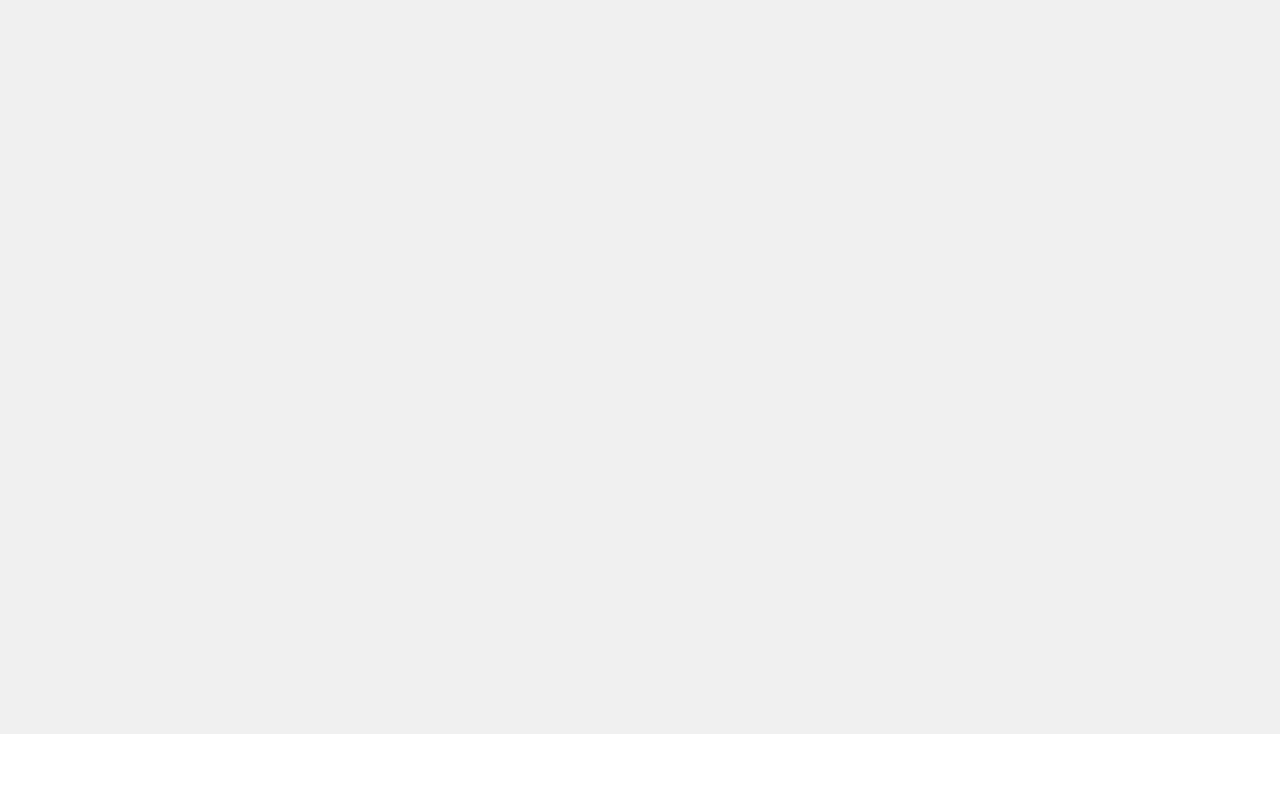
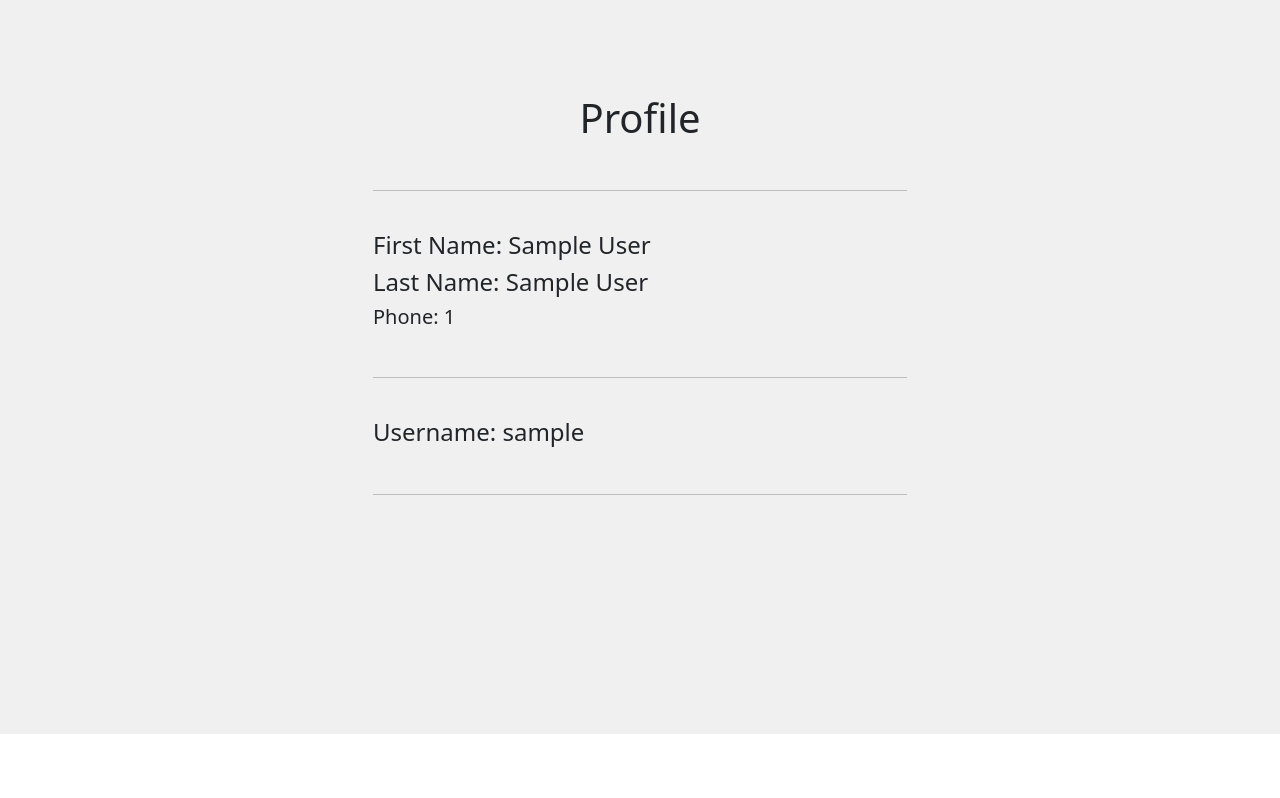
Before and after one commit to jakenapay/Online-Salon-Booking-System, a PHP site: page /profile.php in a window 1280 px wide. Shown: the part 66-864 px from the top of the page. Run offline with PHP 8.4, Linux system fonts and the light colour scheme; the visitor is signed in with stand-in values (Sample User, id 1).

Commit message:
Profile Fixed
Profile fetch from session was implemented

```diff
--- a/process/signup.inc.php
+++ b/process/signup.inc.php
@@ -10,6 +10,7 @@ if (isset($_POST['signup'])) {
     $fn = $_POST['first_name'];
     $ln = $_POST['last_name'];
     $phn = $_POST['phone'];
+    $typ = 'user';
 
     $username = stripcslashes($un);
     $pw = stripcslashes($pw);
@@ -38,7 +39,7 @@ if (isset($_POST['signup'])) {
         exit();
     }
 
-    $sql = "INSERT INTO salon.users (first_name, last_name, phone, username, password, date_created) VALUES ('$fn', '$ln', '$phn', '$un', '$pw', now())";
+    $sql = "INSERT INTO salon.users (first_name, last_name, phone, username, password, type, date_created) VALUES ('$fn', '$ln', '$phn', '$un', '$pw', '$typ',now())";
 
     if ($conn->query($sql) === TRUE) {
         session_start();
@@ -46,6 +47,7 @@ if (isset($_POST['signup'])) {
         $_SESSION['ln'] = $ln;
         $_SESSION['un'] = $un;
         $_SESSION['phn'] = $phn;
+        $_SESSION['typ'] = $typ;
 
         echo '<script>
         alert("Sign up success");
--- a/profile.php
+++ b/profile.php
@@ -83,13 +83,37 @@ session_start();
     </div> -->
     <section id="header">
         <main>
+            <div class="container">
+                <div class="row d-flex justify-content-center align-items-start profile">
+                    <div class="col-sm-12 col-md-6 col-lg-6">
+                        <h1 class="text-center mb-5">Profile</h1>
+                        <hr>
+                        <br>
+                        <h4>First Name: <?php echo $_SESSION['fn']; ?></h4>
+                        <h4>Last Name: <?php echo $_SESSION['ln']; ?></h4>
+
+                        <h5>Phone: <?php echo $_SESSION['phn']; ?></h4>
+                            <br>
+                            <hr>
+                            <br>
+                            <h4>Username: <?php echo $_SESSION['un']; ?></h4>
+                            <br>
+                            <hr>
+                            <br>
+                    </div>
+                </div>
+            </div>
         </main>
     </section>
+    <!-- $_SESSION["id"] = $row['id'];
+        $_SESSION['fn'] = $row['first_name'];
+        $_SESSION['ln'] = $row['last_name'];
+        $_SESSION['phn'] = $row['phone'];
+        $_SESSION['un'] = $row['username'];
+        $_SESSION['pw'] = $row['password'];
+        $_SESSION['typ'] = $row['type'];
+        -->
 
-    <!-- Short info about your website -->
-    <section id="about">
-
-    </section>
 
 
     <!-- script bootstrap -->
```
Also changed, not shown: assets/css/profile.css (added, +9 -0 lines).
